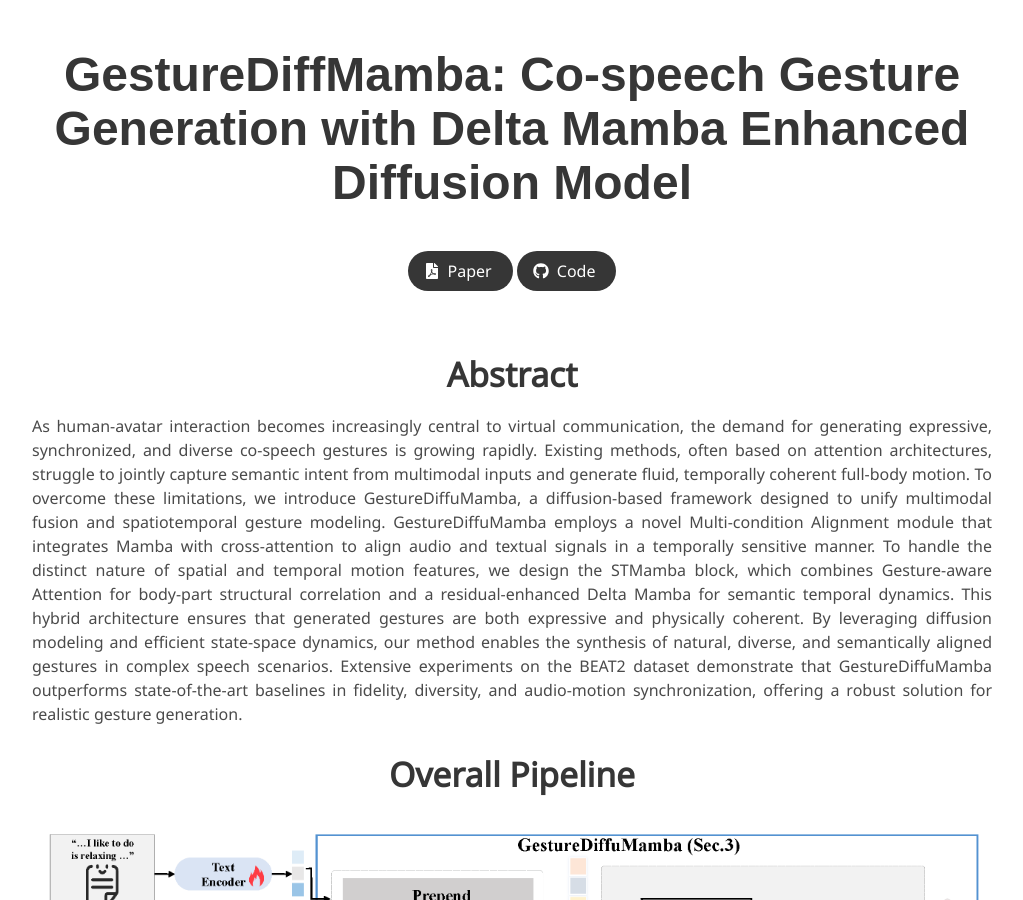
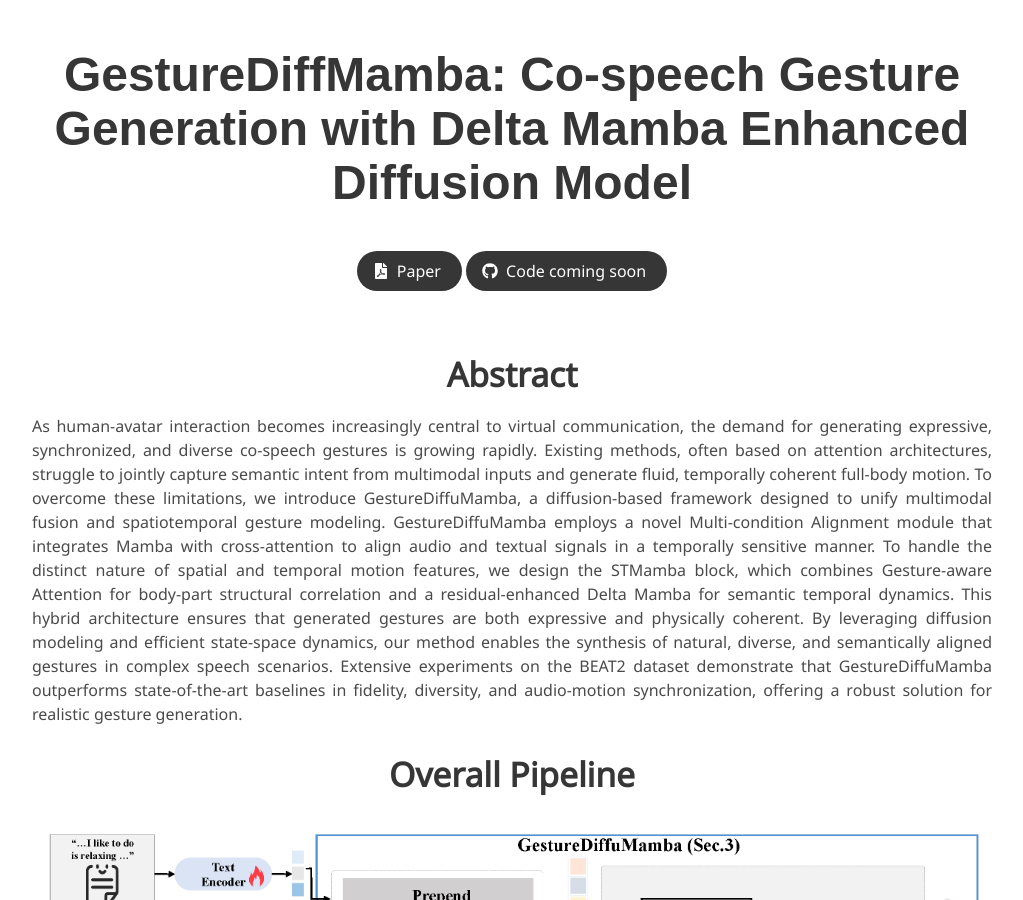
Before and after one commit to GestureDiffuMamba/GestureDiffuMamba.github.io, a Jekyll site: the page index.html, which Jekyll copies as it is, in a window 1280 px wide and 900 px high. Shown: the whole window, without its empty margins (128-1151 px from the left). Built offline with Jekyll 4.4.1, drawn with Linux system fonts in a browser that asks for light colours; nearby versions of some CDN libraries; some web fonts are replaced; library files that are not in the unit come from our copies; a style sheet for code colours, icons or effects is not loaded; some of the changed text lies outside the part shown.

Commit message:
Update index.html

```diff
--- a/index.html
+++ b/index.html
@@ -76,35 +76,16 @@
                   <span>Paper</span>
                 </a>
               </span>
-<!--               <span class="link-block">
-                <a href=""
-                   class="external-link button is-normal is-rounded is-dark">
-                  <span class="icon">
-                      <i class="ai ai-arxiv"></i>
-                  </span>
-                  <span>arXiv</span>
-                </a>
-              </span> -->
-              <!-- Code Link. -->
+
               <span class="link-block">
                 <a href=""
                    class="external-link button is-normal is-rounded is-dark">
                   <span class="icon">
                       <i class="fab fa-github"></i>
                   </span>
-                  <span>Code</span>
+                  <span>Code coming soon</span>
                   </a>
               </span>
-              <!-- Dataset Link. -->
-<!--               <span class="link-block">
-                <a href=""
-                   class="external-link button is-normal is-rounded is-dark">
-                  <span class="icon">
-                      <i class="far fa-images"></i>
-                  </span>
-                  <span>Data</span>
-                  </a>
-              </span> -->
             </div>
           </div>
         </div>
@@ -157,6 +138,25 @@
     </div>
   </div>
 </section>
+<section class="results2">
+  <div class="container is-max-desktop">
+    <div class="hero-body">
+      <h2 class="title is-3" style="text-align: center;">More results of our GestureDiffuMamba</h2>
+      <video id="teaser" controls playsinline height="100%">
+        <source src="./assets/videos/scott1-480p.mp4" type="video/mp4">
+      </video>
+      <video id="teaser" controls playsinline height="100%">
+        <source src="./assets/videos/scott2.mp4" type="video/mp4">
+      </video>
+      <video id="teaser" controls playsinline height="100%">
+        <source src="./assets/videos/scott65.mp4" type="video/mp4">
+      </video>
+      <h2 class="subtitle has-text-centered">
+
+      </h2>
+    </div>
+  </div>
+</section>
 
 <footer class="footer">
   <div class="container">
```
